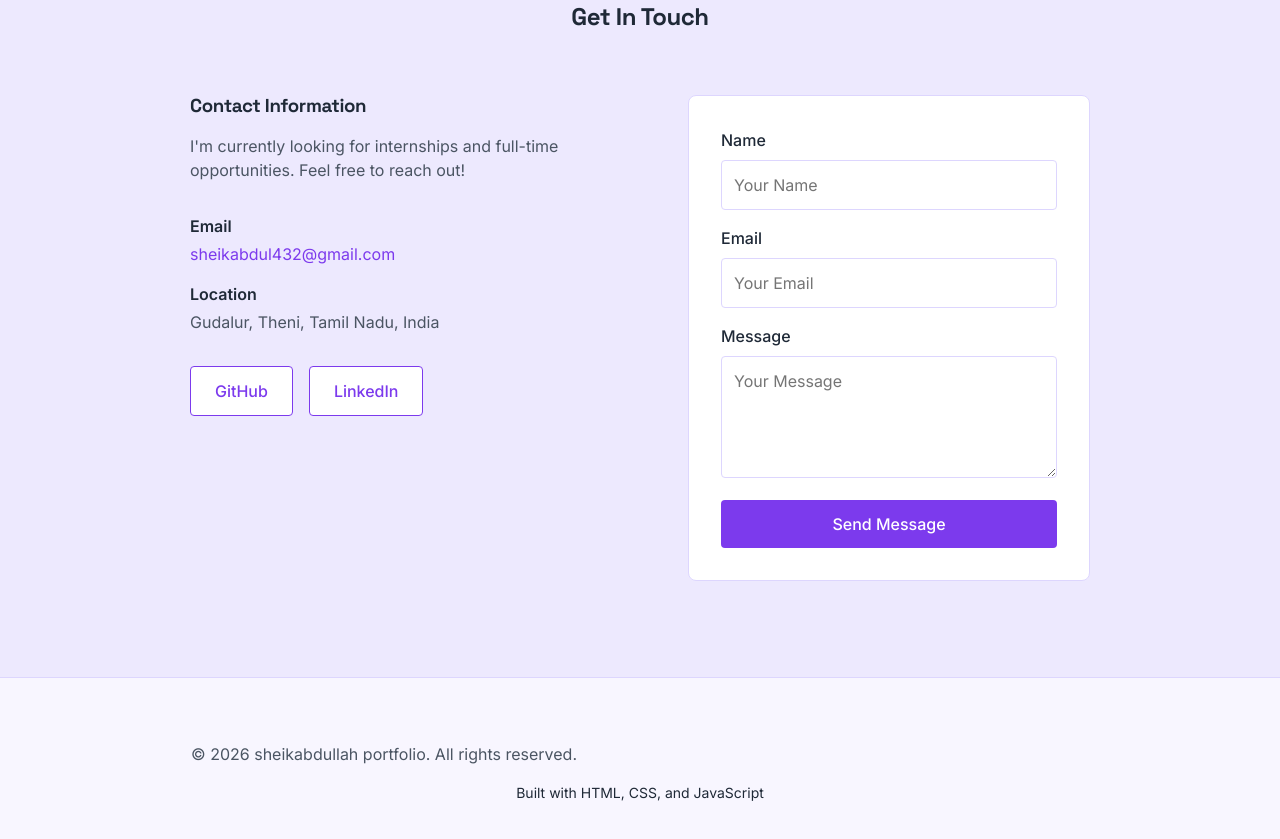
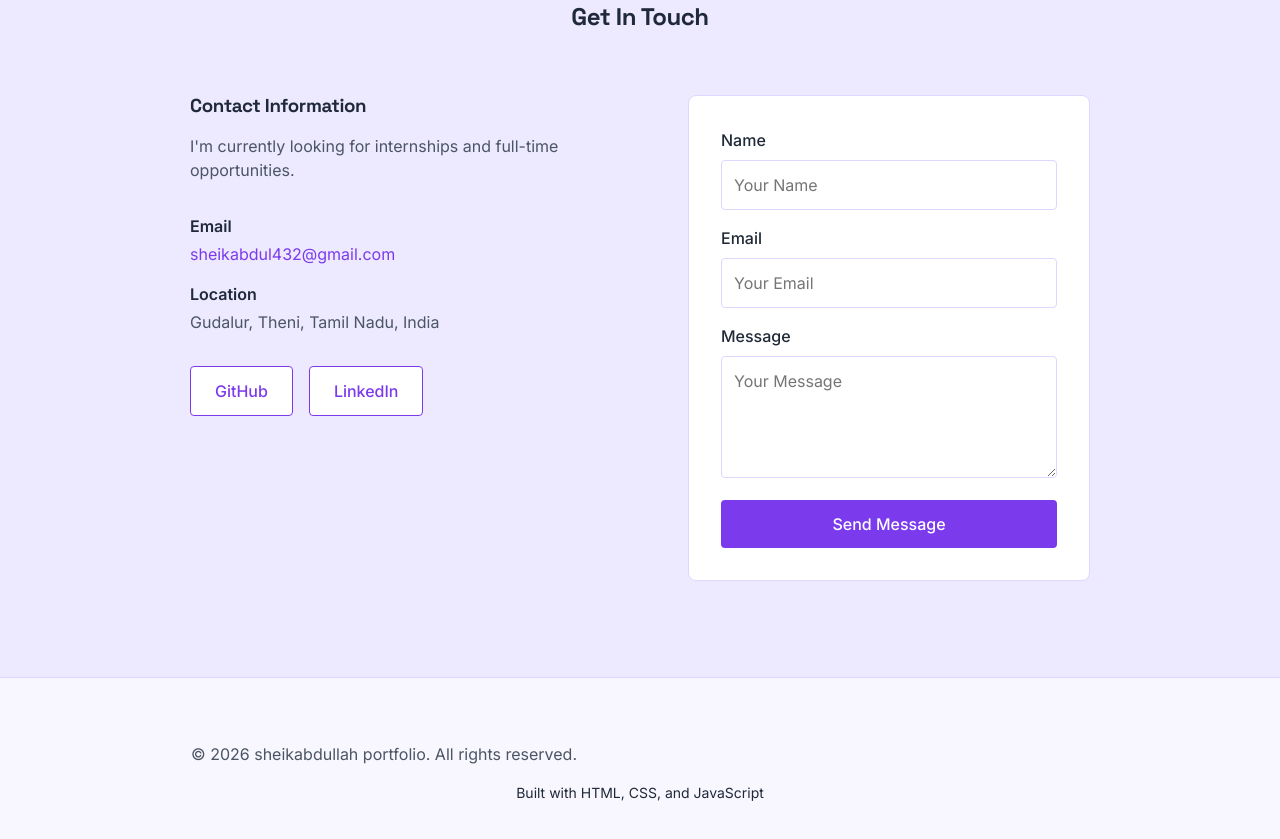
Before and after one commit to Mahathi312/portfolio23, a plain HTML site: page index.html in a window 1280 px wide. Shown: the part 3479-4318 px from the top of the page. Drawn offline with nearby package versions, Linux system fonts and the light colour scheme.

Commit message:
update changes

```diff
--- a/index.html
+++ b/index.html
@@ -257,7 +257,7 @@
                 <div>
                     <h3 style="margin-bottom: 1rem;">Contact Information</h3>
                     <p style="margin-bottom: 2rem;">
-                        I'm currently looking for internships and full-time opportunities. Feel free to reach out!
+                        I'm currently looking for internships and full-time opportunities.
                     </p>
 
                     <div style="margin-bottom: 1rem;">
```
